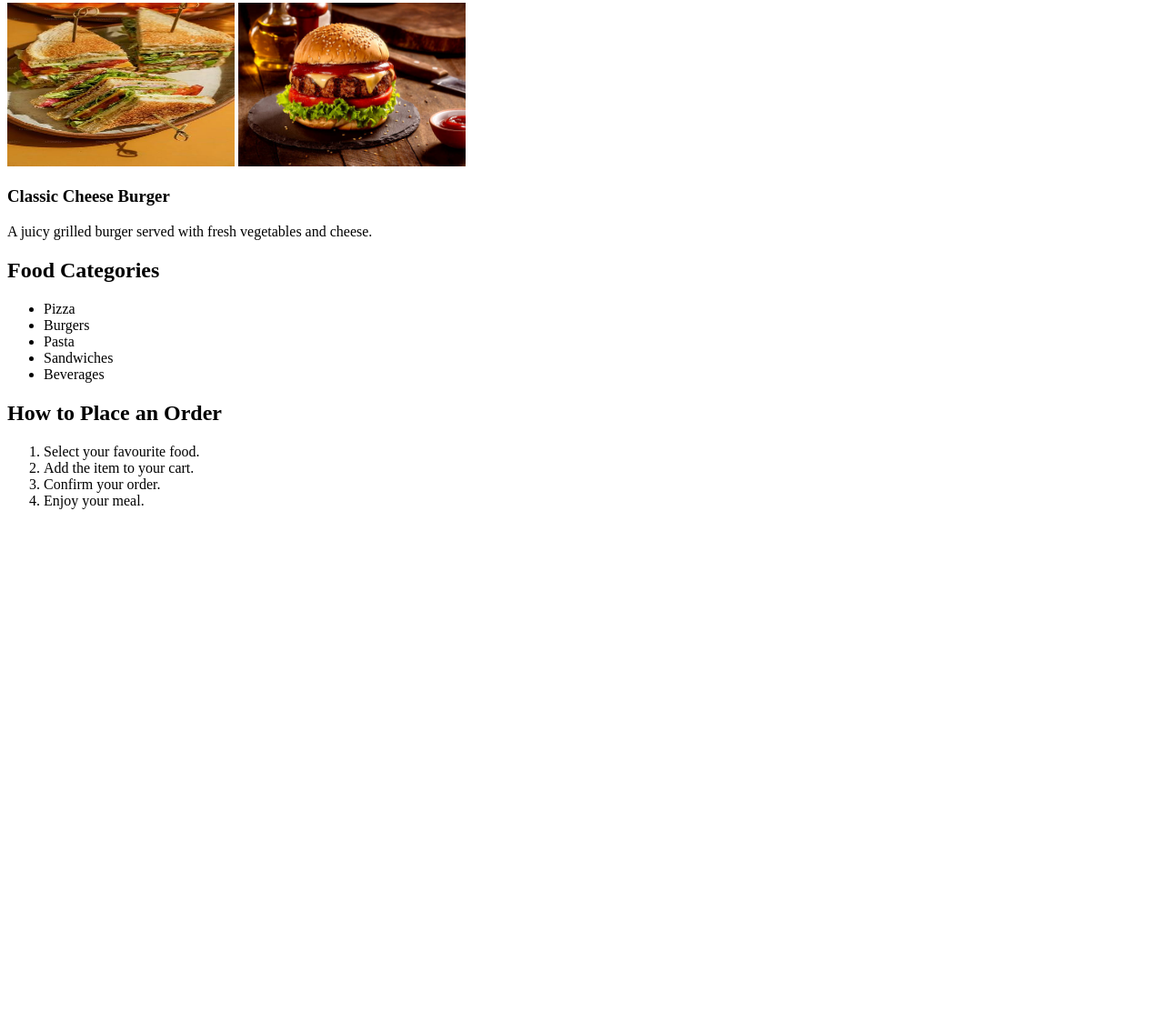
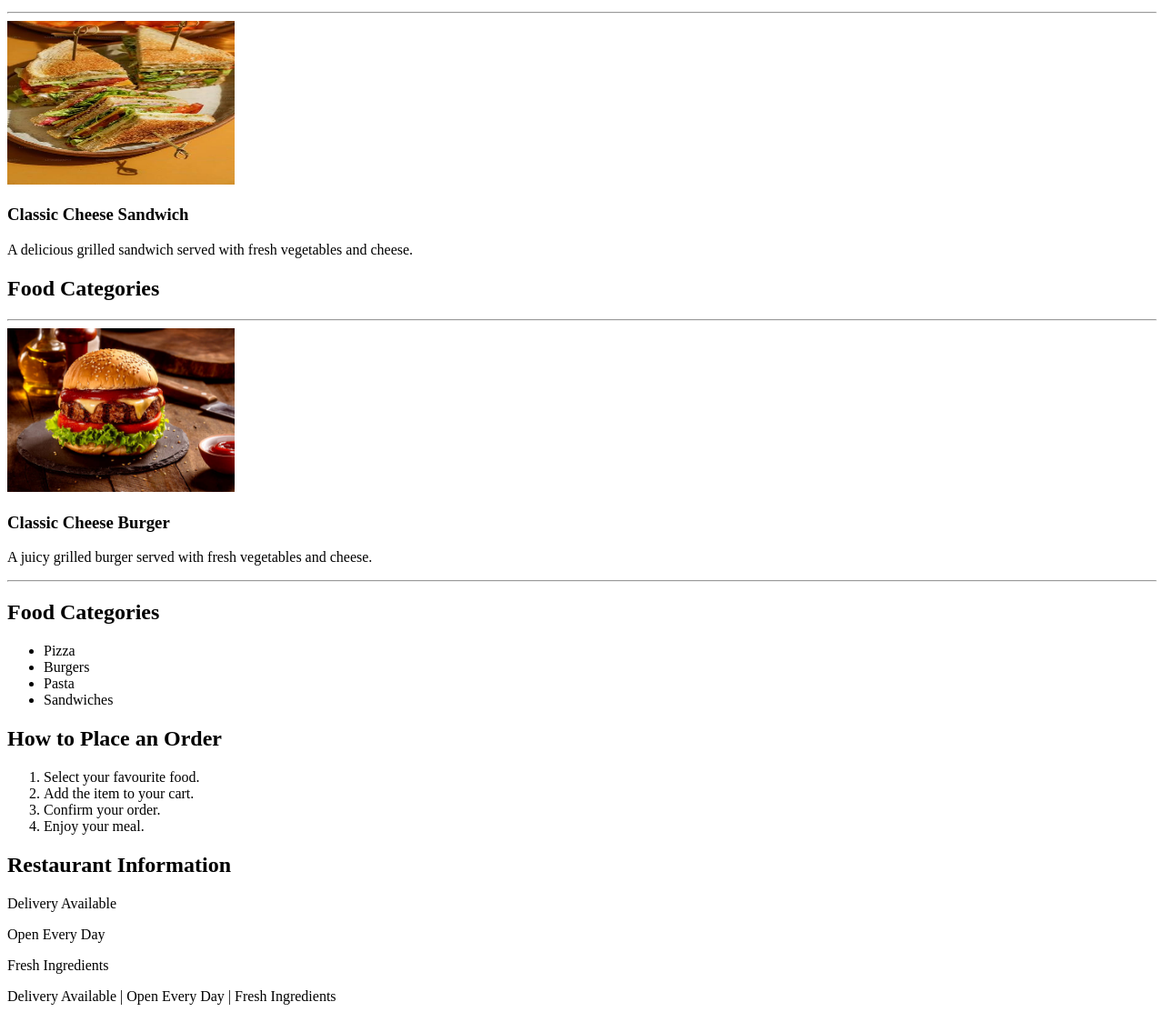
Before and after one commit to riya843-beep/HTML, a plain HTML site: page menu.html in a window 1280 px wide. Shown: the part 717-1830 px from the top of the page at 91% size. Before the commit the page ends 1293 px from the top, so only its background shows below. Drawn offline with Linux system fonts and the light colour scheme.

Commit message:
list is add

```diff
--- a/menu.html
+++ b/menu.html
@@ -38,6 +38,8 @@ mozzarella cheese.
 
 </p>
 
+<hr>
+
 
 <img
 src="./assests/images/penne-pasta-tomato-sauce-with-chicken-tomatoes-wooden-table_2829-19744.avif"
@@ -53,11 +55,26 @@ Rich and creamy pasta prepared with fresh herbs and
 vegetables.
 </p>
 
+<hr>
+
 <img
 src="./assests/images/images.jpg"
 alt="Sandwich"
 width="250"
 height="180">
+<h3>Classic Cheese Sandwich</h3>
+
+<p>
+
+    A delicious grilled sandwich served with fresh vegetables
+
+    and cheese.
+
+</p>
+
+<h2>Food Categories</h2>
+
+<hr>
 
 <img
 src="./assests/images/istockphoto-2061716709-612x612.jpg"
@@ -73,6 +90,8 @@ height="180">
   and cheese.
 </p>
 
+<hr>
+
 
 <h2> Food Categories </h2>
 
@@ -82,7 +101,6 @@ height="180">
 <li>Burgers</li>
 <li>Pasta</li>
 <li>Sandwiches</li>
-<li>Beverages</li>
 
 </ul>
 
@@ -100,6 +118,26 @@ height="180">
 
 </ol>
 
+<!--Restaurant Information-->
+  <!--Using Block elements-->
+  <h2>Restaurant Information</h2>
+
+  <p>Delivery Available</p>
+
+  <p>Open Every Day</p>
+
+  <p>Fresh Ingredients</p>
+
+  <!--Using inline elements-->
+  <span>Delivery Available</span>
+
+  <span> | </span>
+
+  <span>Open Every Day</span>
+
+  <span> | </span>
+
+  <span>Fresh Ingredients</span>
 
 </body>
 </html>
```
Also changed, not shown: index.html (+1 -1 lines).
